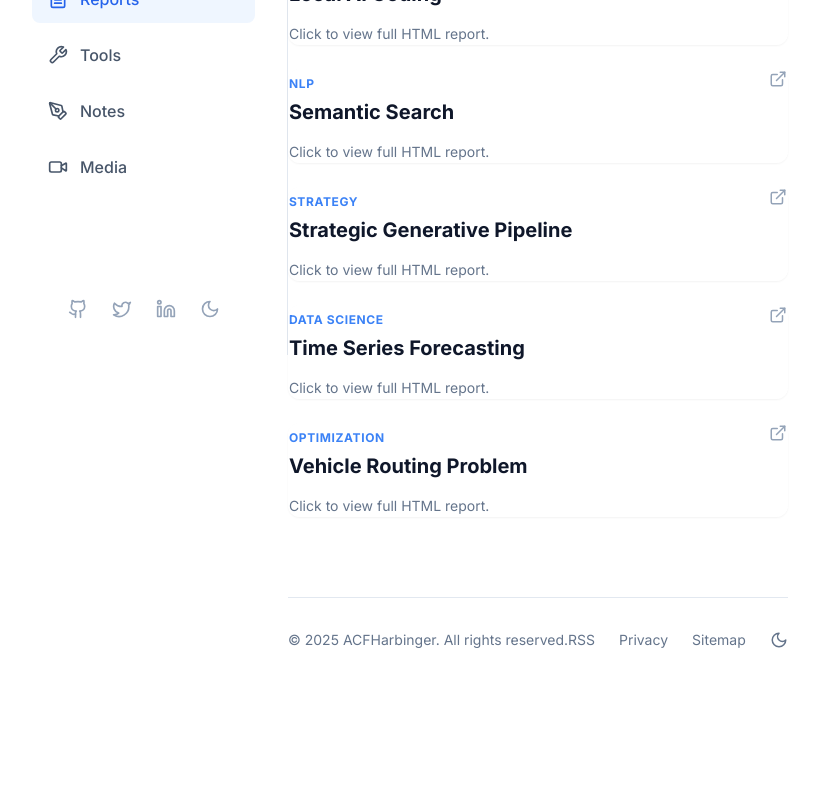
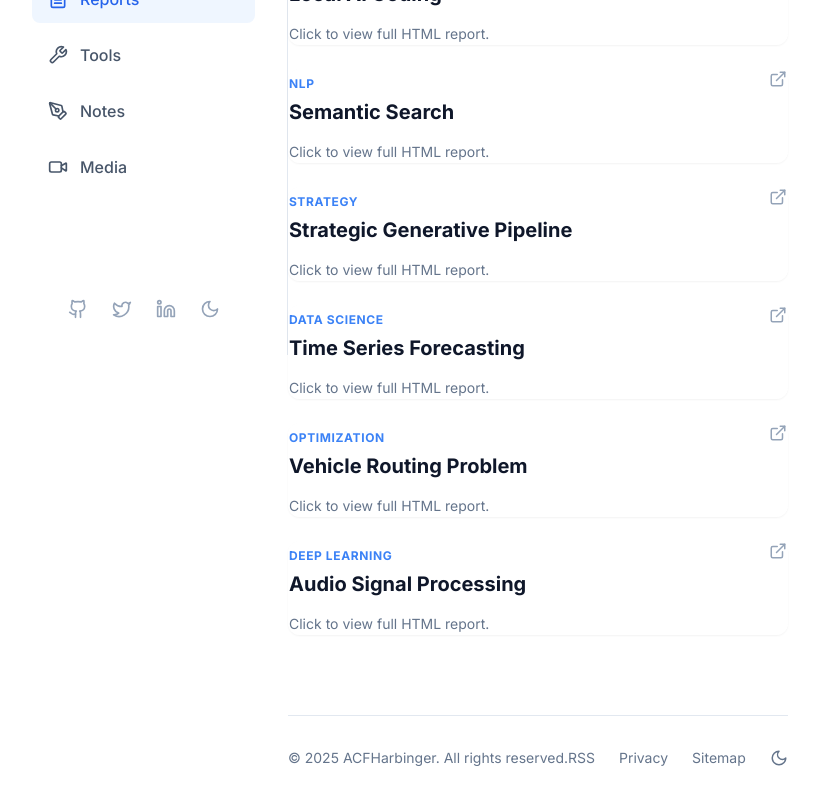
Before and after one commit to fafpinheiro/github-pages, a Next.js app: page /github-pages/reports in a window 1280 px wide. Shown: the part 510-1310 px from the top of the page, without its empty margins (0-819 px from the left). Before the commit the page ends 1192 px from the top, so only its background shows below. Built offline with nearby package versions, Linux system fonts and the light colour scheme.

Commit message:
Added newest report to reports page

```diff
--- a/app/reports/page.tsx
+++ b/app/reports/page.tsx
@@ -14,6 +14,7 @@ const REPORTS = [
   { id: 'strategic', title: 'Strategic Generative Pipeline', category: 'Strategy', slug: 'Strategic_Generative_Pipeline.html' },
   { id: 'timeseries', title: 'Time Series Forecasting', category: 'Data Science', slug: 'TimeSeries_Forecasting.html' },
   { id: 'vrp', title: 'Vehicle Routing Problem', category: 'Optimization', slug: 'VRP.html' },
+  { id: 'audio-signal-proc', title: 'Audio Signal Processing', category: 'Deep Learning', slug: 'Audio_Signal_Processing_and_Engineering.html' },
 ];
 
 export default function ReportsIndexPage() {
```
